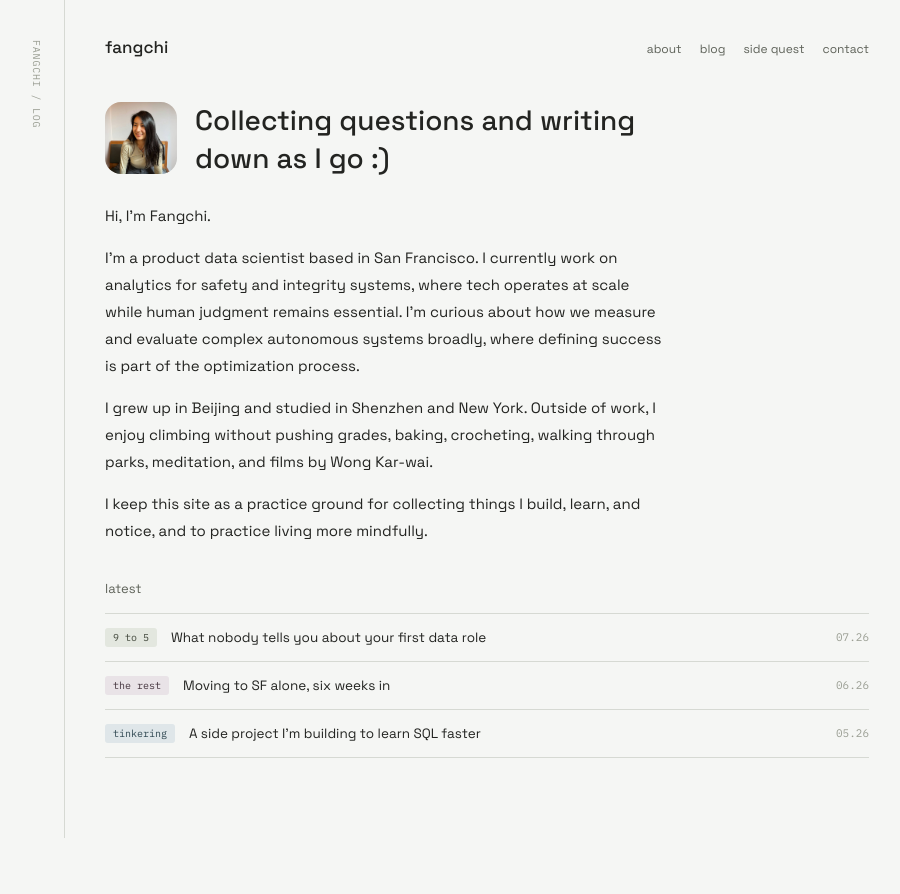
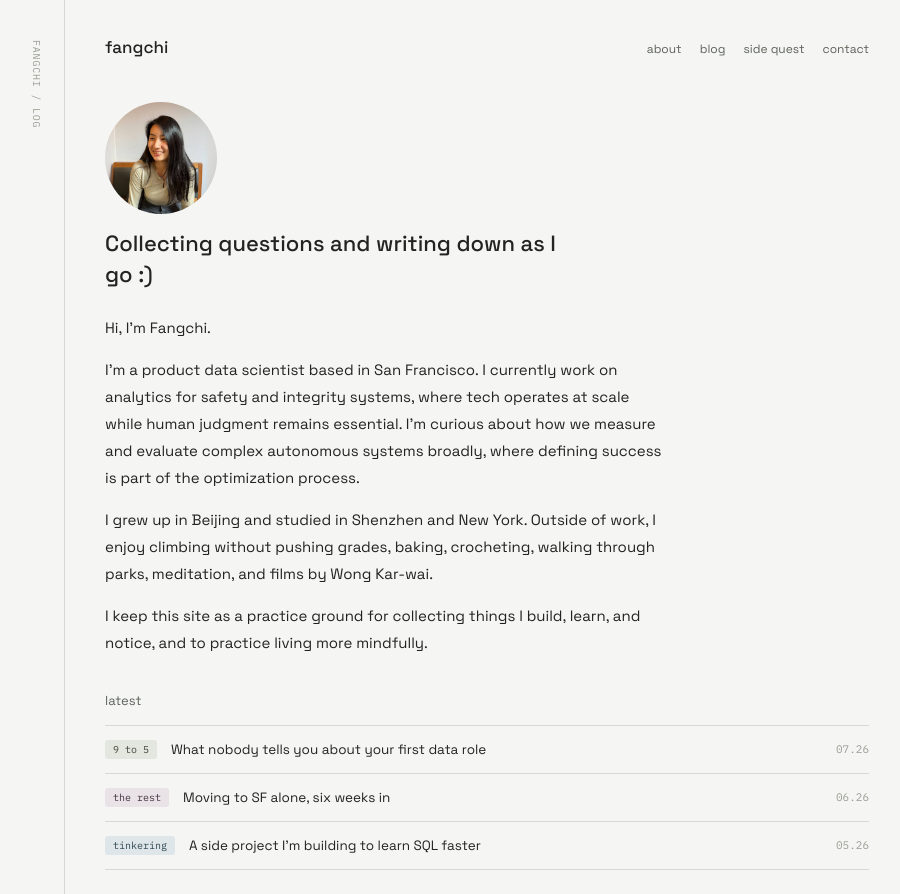
Before and after one commit to lufangchi/dululu, a Next.js app: page / in a window 1280 px wide. Shown: the top 894 px of the page, without its empty margins (181-1081 px from the left). Before the commit the page ends 838 px from the top, so only its background shows below. Built offline with nearby package versions, Linux system fonts and the light colour scheme.

Commit message:
Stack homepage intro vertically with a larger circular avatar
Side-by-side layout looked awkward once the tagline wrapped to two lines.
Avatar is now bigger, circular (reads better for a portrait than the
rounded-square), and sits above the tagline instead of beside it.

```diff
--- a/app/globals.css
+++ b/app/globals.css
@@ -80,21 +80,22 @@ a {
 
 .intro {
   display: flex;
+  flex-direction: column;
   align-items: flex-start;
-  gap: 18px;
+  gap: 14px;
   margin-bottom: 24px;
 }
 
 .intro-avatar {
-  border-radius: 16px;
+  border-radius: 50%;
   object-fit: cover;
   flex-shrink: 0;
 }
 
 .intro h1 {
-  font-size: 28px;
+  font-size: 22px;
   font-weight: 500;
-  line-height: 1.35;
+  line-height: 1.4;
   margin: 0;
   max-width: 460px;
 }
--- a/app/page.tsx
+++ b/app/page.tsx
@@ -11,8 +11,8 @@ export default function Home() {
         <Image
           src="/headshot.jpg"
           alt="Fangchi"
-          width={72}
-          height={72}
+          width={112}
+          height={112}
           className="intro-avatar"
           priority
         />
```
